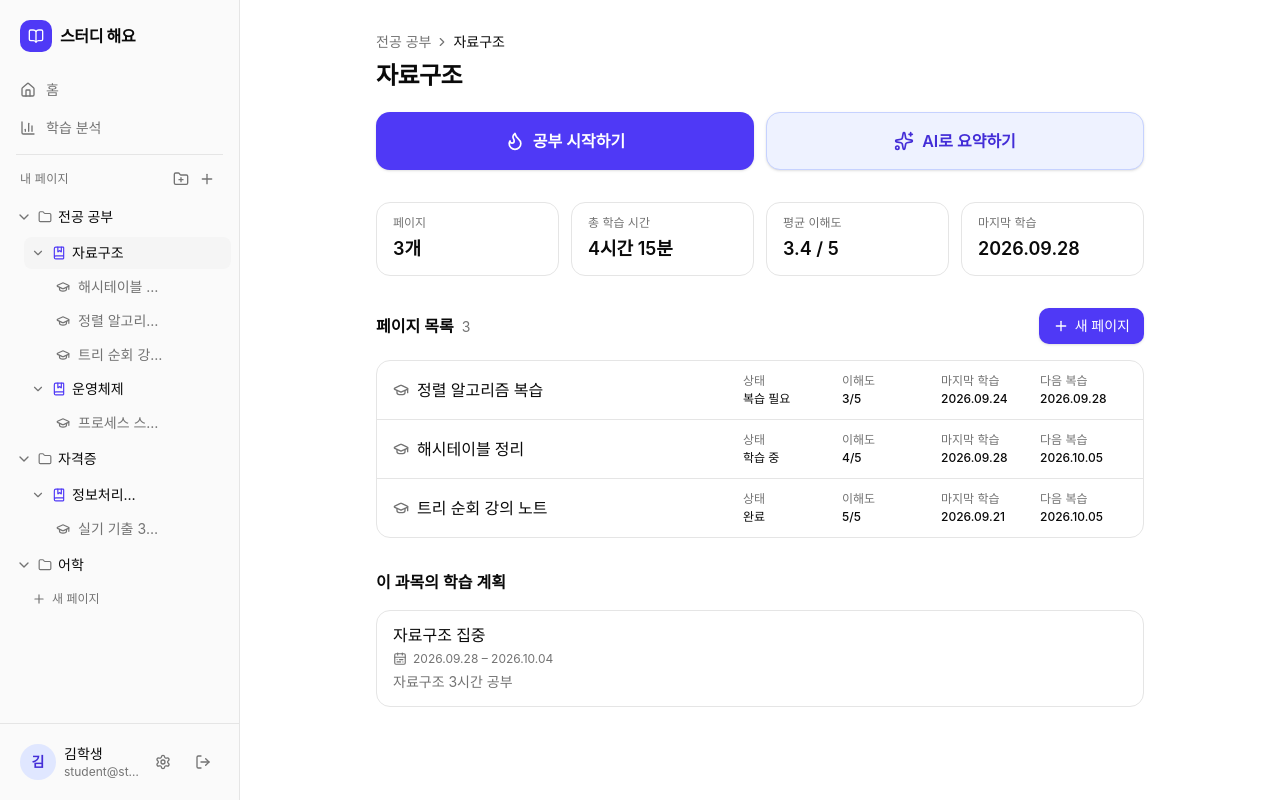
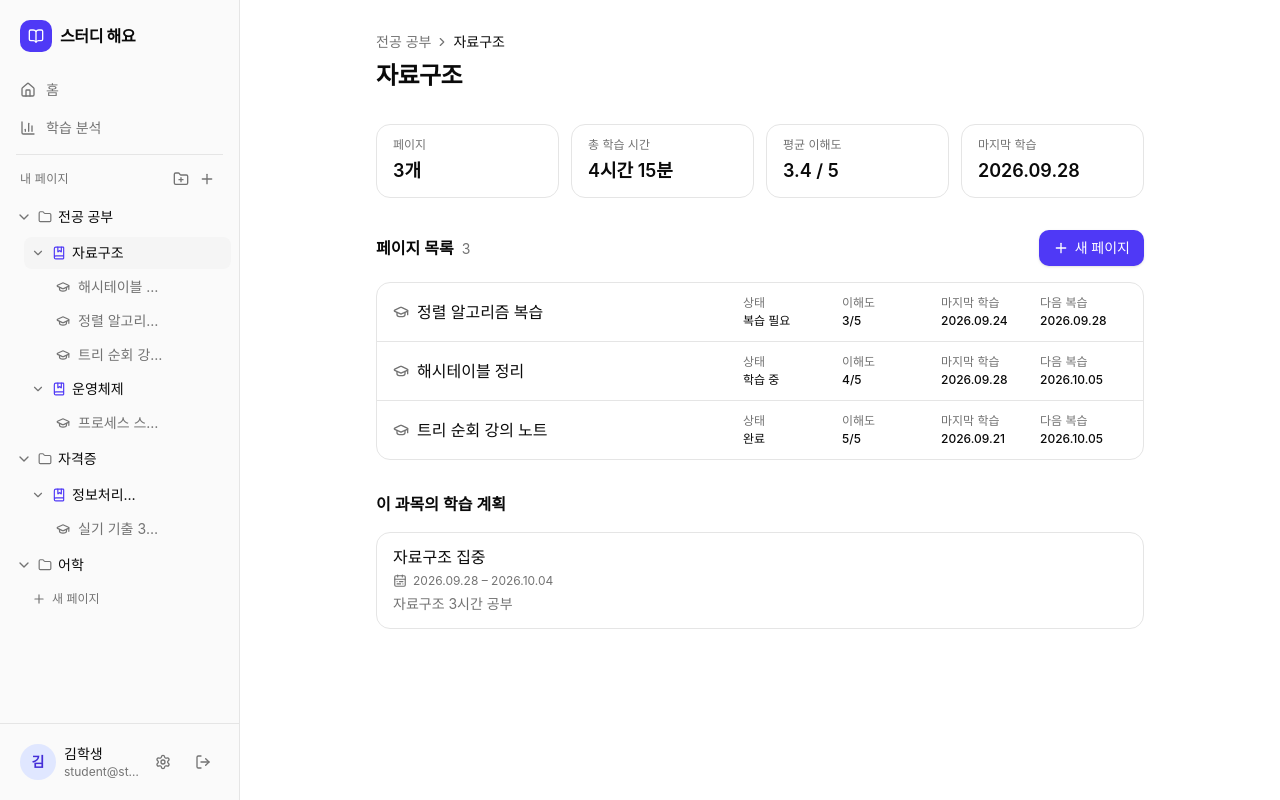
Before and after one commit to StudyHaeYo/StudyHaeYo, a Next.js app: page /subject/ds in a window 1280 px wide. Built offline with nearby package versions, Linux system fonts and the light colour scheme.

Commit message:
Remove the subject page buttons that led to placeholder screens
공부 시작하기 went to /study and AI로 요약하기 to /ai, both static mockups.

Co-Authored-By: Claude Opus 5.5 <noreply@anthropic.com>
Claude-Session: https://claude.ai/code/session_014Yey4BFjXLqUV3LNp5uVH2

```diff
--- a/components/subject/subject-header.tsx
+++ b/components/subject/subject-header.tsx
@@ -1,5 +1,4 @@
-import Link from "next/link"
-import { ChevronRight, Flame, Sparkles } from "lucide-react"
+import { ChevronRight } from "lucide-react"
 
 interface SubjectHeaderProps {
   ancestors: string[]
@@ -28,22 +27,6 @@ export function SubjectHeader({ ancestors, subjectName }: SubjectHeaderProps) {
         </h1>
       </div>
 
-      <div className="grid gap-3 sm:grid-cols-2">
-        <Link
-          href="/study"
-          className="flex items-center justify-center gap-2 rounded-xl bg-indigo-600 px-5 py-4 text-base font-semibold text-white shadow-sm transition-colors hover:bg-indigo-700"
-        >
-          <Flame className="size-5" />
-          공부 시작하기
-        </Link>
-        <Link
-          href="/ai"
-          className="flex items-center justify-center gap-2 rounded-xl border border-indigo-200 bg-indigo-50 px-5 py-4 text-base font-semibold text-indigo-700 shadow-sm transition-colors hover:bg-indigo-100"
-        >
-          <Sparkles className="size-5" />
-          AI로 요약하기
-        </Link>
-      </div>
     </header>
   )
 }
```
